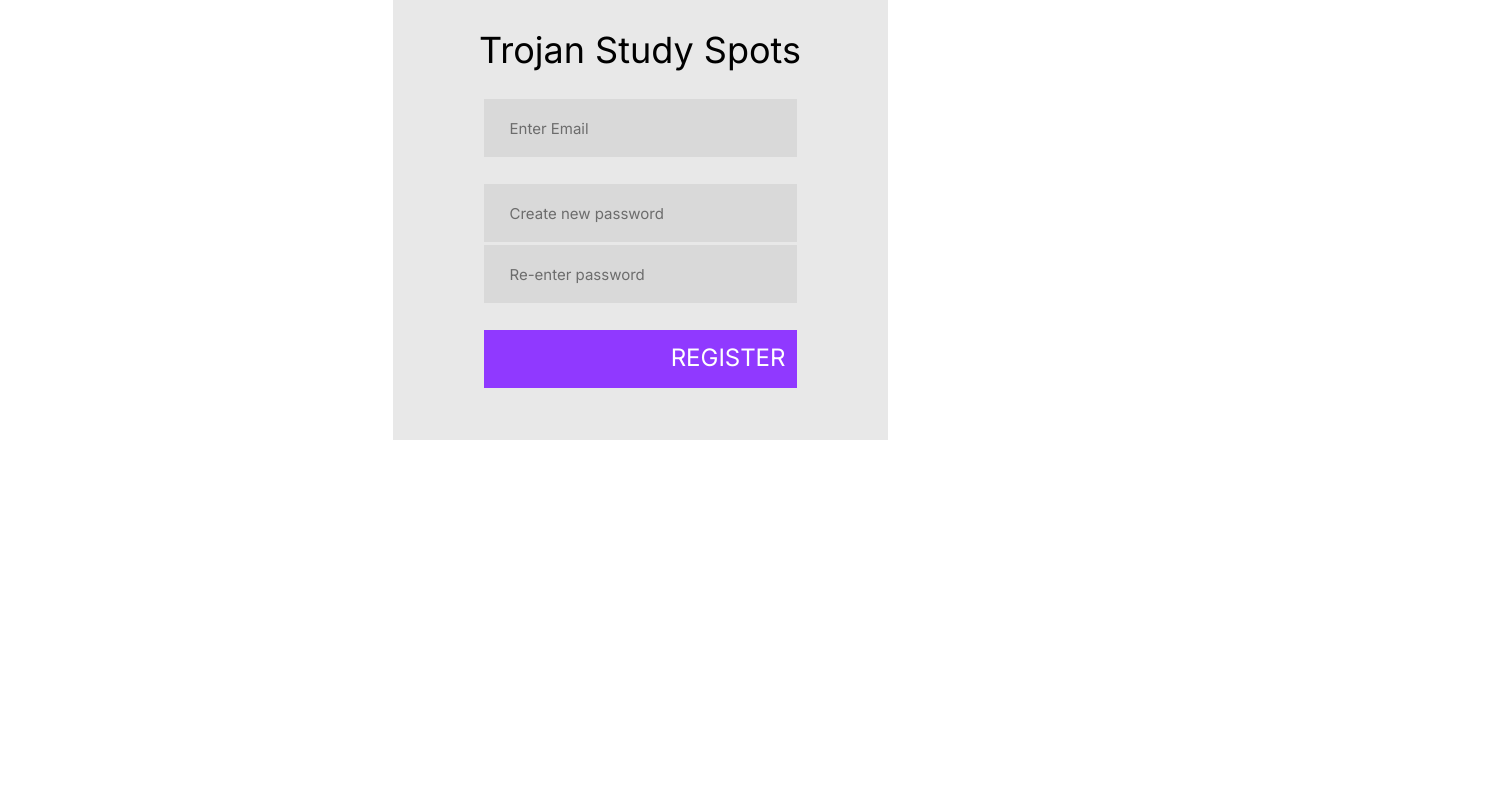
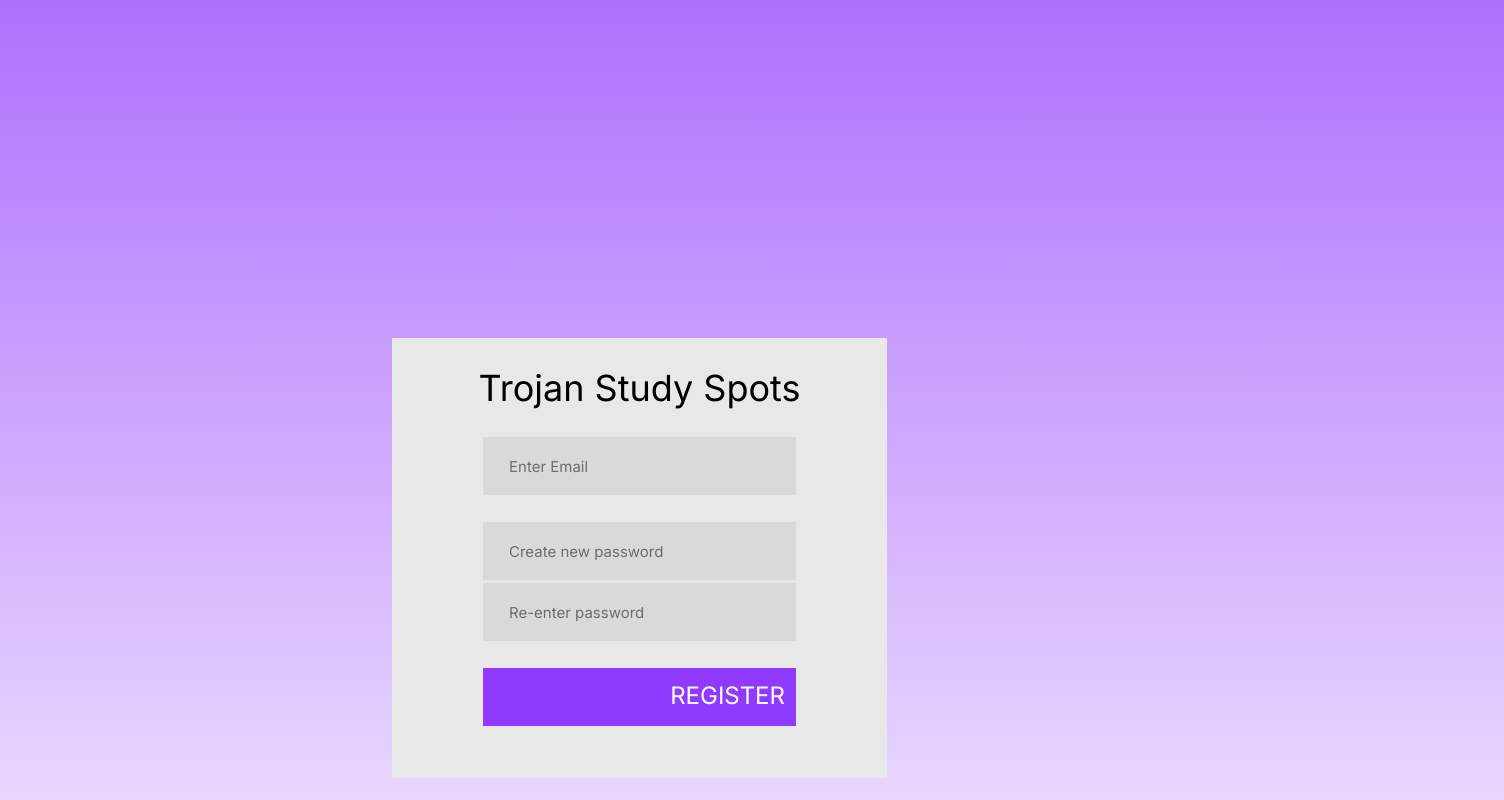
Before and after one commit to Arat2003/studyspots, a React (Create React App) app in the folder web/: page /register in a window 1280 px wide. Shown: the top 800 px of the page, 1504 px wide, since content can reach past the window. Built offline with nearby package versions, Linux system fonts and the light colour scheme.

Commit message:
register page updates

```diff
--- a/web/src/components/Register/Register.css
+++ b/web/src/components/Register/Register.css
@@ -24,7 +24,7 @@
   justify-content: center;
 }
 
-.register {
+.registerscreen {
   align-items: flex-start;
   background: linear-gradient(180deg, rgb(174.4, 112.74, 252.88) 0%,
 rgba(255, 255, 255, 0) 100%);
```
